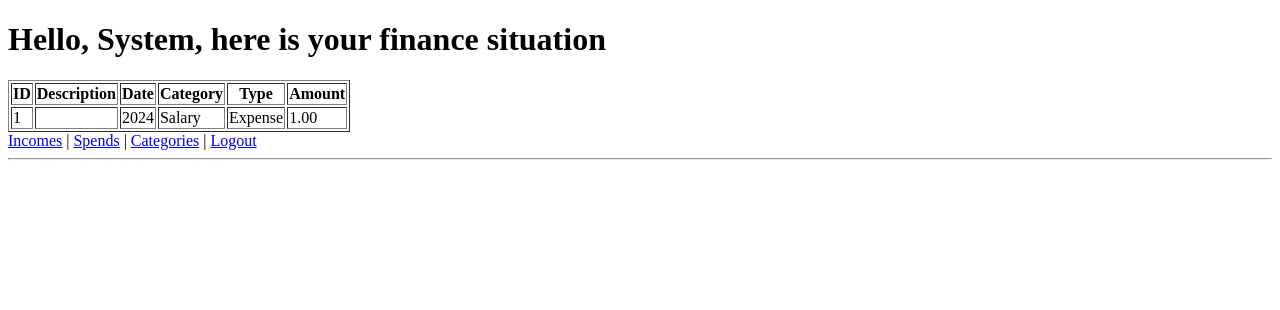
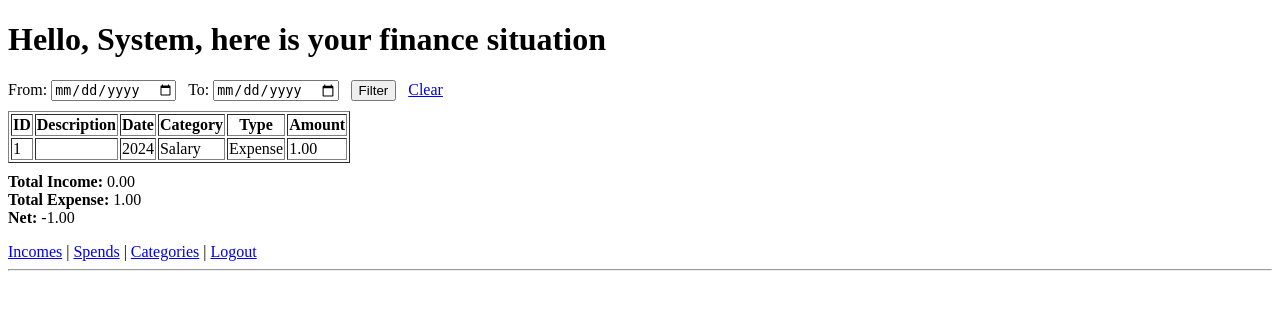
Before and after one commit to tarick73/Finance-Tracker, a Flask app: page / in a window 1280 px wide. Shown: the top 310 px of the page. Run offline with Flask 3, Linux system fonts and the light colour scheme; a user stored in the database is signed in.

Commit message:
added date filtration and income/espense agregation in text form

```diff
--- a/app.py
+++ b/app.py
@@ -1,6 +1,10 @@
+from decimal import Decimal
+
+import datetime
 import sqlite3
 from flask import Flask, request, render_template, session, redirect, abort, url_for
 from unicodedata import category
+from datetime import datetime
 
 import database
 import models
@@ -14,20 +18,64 @@ SPEND = 1
 INCOME = 2
 
 #tews
-@app.route('/', methods=['POST', 'GET'])
+@app.route('/', methods=['GET'])
 def main_page():
-    if 'user_id' in session:
-        if request.method == 'GET':
-            init_db()
+    if 'user_id' not in session:
+        return redirect('/login')
 
-            user_transactions = db_session.execute(select(models.Transaction).filter_by(owner=session['user_id'])).scalars().all()
-            user = db_session.get(models.User, session['user_id'])
-            categories = db_session.execute(select(models.Category)).scalars().all()
-            cat_by_id = {c.id: c.name for c in categories}
-            return render_template("main_page.html", user_transactions=user_transactions, user=user, cat_by_id=cat_by_id)
-        return None
-    else:
-        return redirect('/login')
+    init_db()
+
+    start_s = request.args.get('start')
+    end_s   = request.args.get('end')
+
+    def parse_date(s):
+        if not s:
+            return None
+        try:
+            return datetime.strptime(s, '%Y-%m-%d').date()
+        except ValueError:
+            return None
+
+    start_date = parse_date(start_s)
+    end_date   = parse_date(end_s)
+    if start_date and end_date and start_date > end_date:
+        start_date, end_date = end_date, start_date
+        start_s, end_s = end_s, start_s
+
+    stmt = select(models.Transaction).filter_by(owner=session['user_id'])
+    if start_date:
+        stmt = stmt.where(models.Transaction.date >= start_date)
+    if end_date:
+        stmt = stmt.where(models.Transaction.date <= end_date)
+    stmt = stmt.order_by(models.Transaction.date.desc(), models.Transaction.id.desc())
+
+    user_transactions = db_session.execute(stmt).scalars().all()
+
+    user = db_session.get(models.User, session['user_id'])
+    categories = db_session.execute(select(models.Category)).scalars().all()
+    cat_by_id = {c.id: c.name for c in categories}
+
+    def to_dec(x):
+        return Decimal(str(x)) if x is not None else Decimal('0')
+    def tcode(v):
+        try:
+            return int(v)
+        except Exception:
+            return v
+
+    total_income  = sum(to_dec(t.amount) for t in user_transactions if tcode(t.type) == 2)  # 2 = Income
+    total_expense = sum(to_dec(t.amount) for t in user_transactions if tcode(t.type) == 1)  # 1 = Expense
+
+    return render_template(
+        "main_page.html",
+        user=user,
+        user_transactions=user_transactions,
+        cat_by_id=cat_by_id,
+        total_income=total_income,
+        total_expense=total_expense,
+        start=start_s,
+        end=end_s
+    )
 
 
 @app.route('/user', methods=['GET', 'DELETE'])
--- a/templates/main_page.html
+++ b/templates/main_page.html
@@ -8,14 +8,32 @@
 
 <h1>Hello, {{ user.name }}, here is your finance situation</h1>
 
+{# опционально: фильтр по датам (будет работать, если бэк выше) #}
+<form method="get" action="{{ url_for('main_page') }}" style="margin:10px 0">
+  <label>From:
+    <input type="date" name="start" value="{{ start or '' }}">
+  </label>
+  &nbsp;
+  <label>To:
+    <input type="date" name="end" value="{{ end or '' }}">
+  </label>
+  &nbsp;
+  <button type="submit">Filter</button>
+  <a href="{{ url_for('main_page') }}" style="margin-left:8px">Clear</a>
+</form>
+
 {% set TYPE = {1: 'Expense', 2: 'Income', '1': 'Expense', '2': 'Income'} %}
 
-{% if user_transactions %}
+{% if user_transactions and user_transactions|length %}
   <table border="1">
     <thead>
       <tr>
-        <th>ID</th><th>Description</th><th>Date</th>
-        <th>Category</th><th>Type</th><th>Amount</th>
+        <th>ID</th>
+        <th>Description</th>
+        <th>Date</th>
+        <th>Category</th>
+        <th>Type</th>
+        <th>Amount</th>
       </tr>
     </thead>
     <tbody>
@@ -24,18 +42,29 @@
           <td>{{ t.id }}</td>
           <td>{{ t.description or '' }}</td>
           <td>{{ t.date }}</td>
-          <td>{{ cat_by_id.get(t.category, t.category) }}</td>  <!-- тут имя -->
+          <td>{{ cat_by_id.get(t.category, t.category) }}</td>
           <td>{{ TYPE.get(t.type, t.type) }}</td>
           <td>{{ '%.2f'|format(t.amount) if t.amount is not none else '—' }}</td>
         </tr>
       {% endfor %}
     </tbody>
   </table>
+
+  <div style="margin-top:10px">
+    <strong>Total Income:</strong> {{ '%.2f'|format(total_income) }}<br>
+    <strong>Total Expense:</strong> {{ '%.2f'|format(total_expense) }}<br>
+    <strong>Net:</strong> {{ '%.2f'|format(total_income - total_expense) }}
+  </div>
 {% else %}
   <p>No transactions found</p>
+  <div style="margin-top:10px">
+    <strong>Total Income:</strong> 0.00<br>
+    <strong>Total Expense:</strong> 0.00<br>
+    <strong>Net:</strong> 0.00
+  </div>
 {% endif %}
 
-<nav>
+<nav style="margin-top:16px">
   <a href="{{ url_for('get_all_income123') }}">Incomes</a> |
   <a href="{{ url_for('get_all_spend') }}">Spends</a> |
   <a href="{{ url_for('get_all_category123') }}">Categories</a> |
```
Also changed, not shown: financial_tracker.db.
